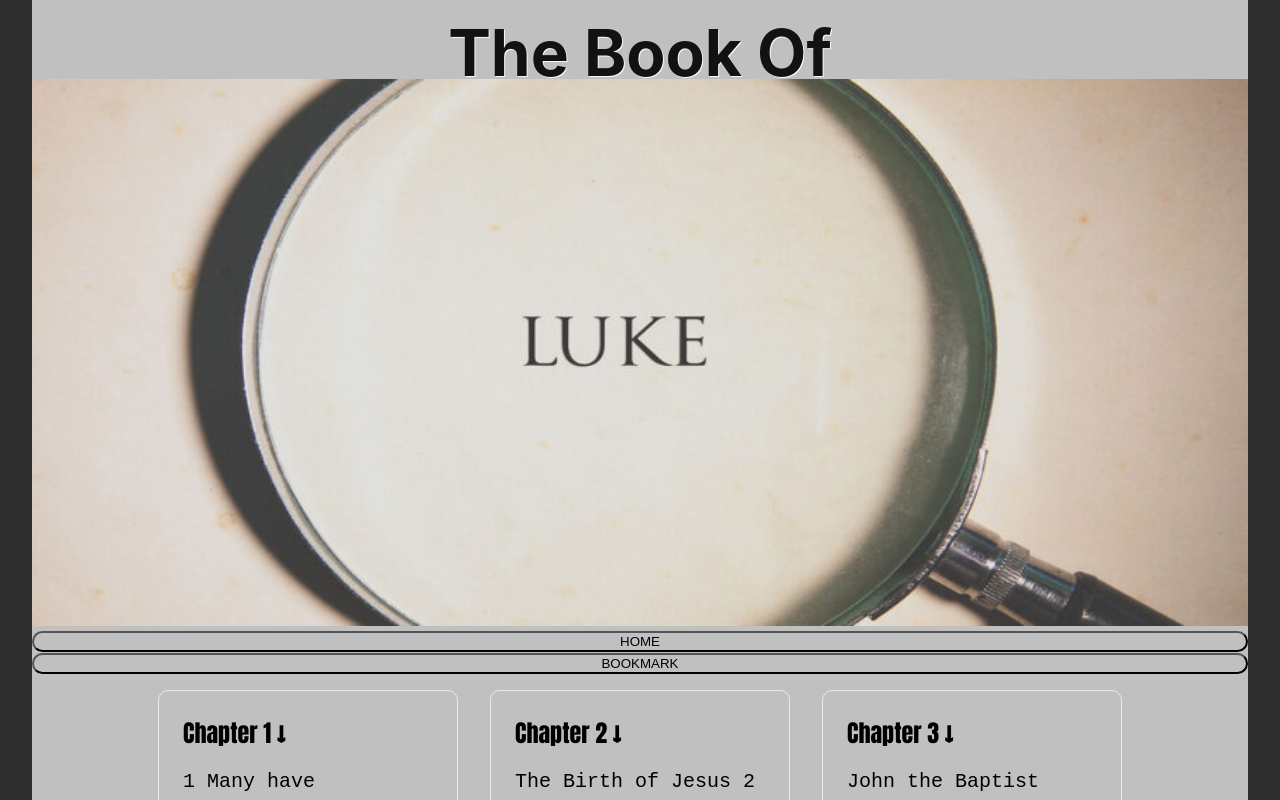
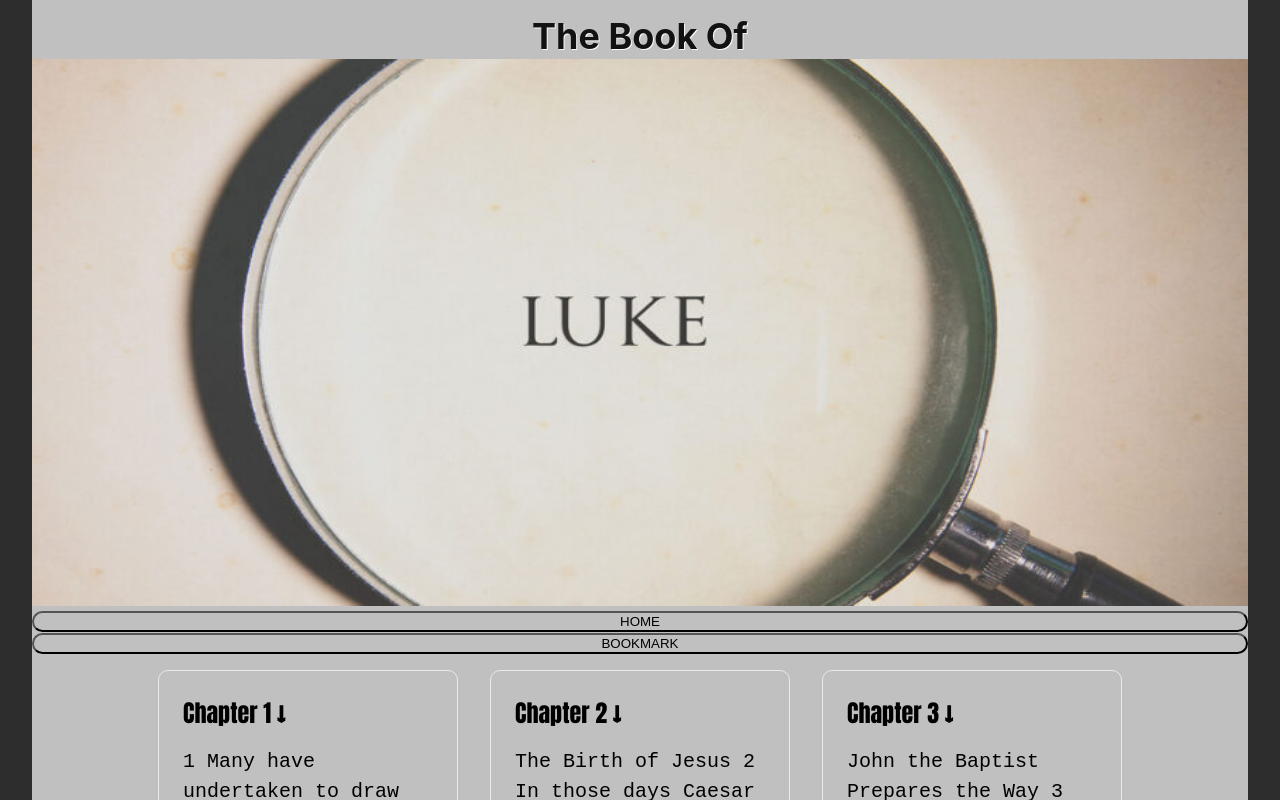
Before and after one commit to jnutt367/luke, a Next.js app: page / in a window 1280 px wide. Shown: the top 800 px of the page. Built offline with nearby package versions, Linux system fonts and the light colour scheme.

Commit message:
Update Home.module.css
 position: relative;
  top: -50px;
  margin-top: 0;
  font-family: Ariel, sans, , serif, sans-serif, cursive, fantasy;
  text-shadow: 2px 2px grey;
  font-size: 36px;
  margin-bottom: 3.5rem;

```diff
--- a/styles/Home.module.css
+++ b/styles/Home.module.css
@@ -85,13 +85,13 @@
 
 
 .title {
-  position: relative;
+ position: relative;
   top: -50px;
   margin-top: 0;
   font-family: Ariel, sans, , serif, sans-serif, cursive, fantasy;
   text-shadow: 2px 2px grey;
-  font-size: 64px;
-  margin-bottom: 2.7rem;
+  font-size: 36px;
+  margin-bottom: 3.5rem;
 }
 
 
```
